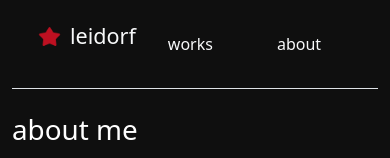
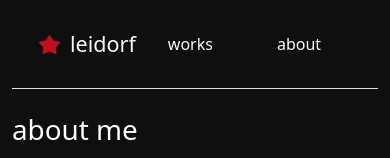
Before and after one commit to leidorf/leidorf.github.io, a Next.js app: page / in a window 390 px wide. Shown: the top 158 px of the page. Built offline with nearby package versions, Linux system fonts and the light colour scheme; a web font is replaced by a local one.

Commit message:
header fix for mobile view

```diff
--- a/components/layout/Header.js
+++ b/components/layout/Header.js
@@ -8,7 +8,7 @@ const Header = () => {
         <header className="d-flex flex-wrap justify-content-center py-3 mb-4 border-bottom">
           <Link
             href="/"
-            className="d-flex align-items-center mb-3 mb-md-0 me-md-auto text-decoration-none link-light link-opacity-50-hover"
+            className="d-flex align-items-center me-md-auto text-decoration-none link-light link-opacity-50-hover"
           >
             <img
               className="bi me-2"
```
